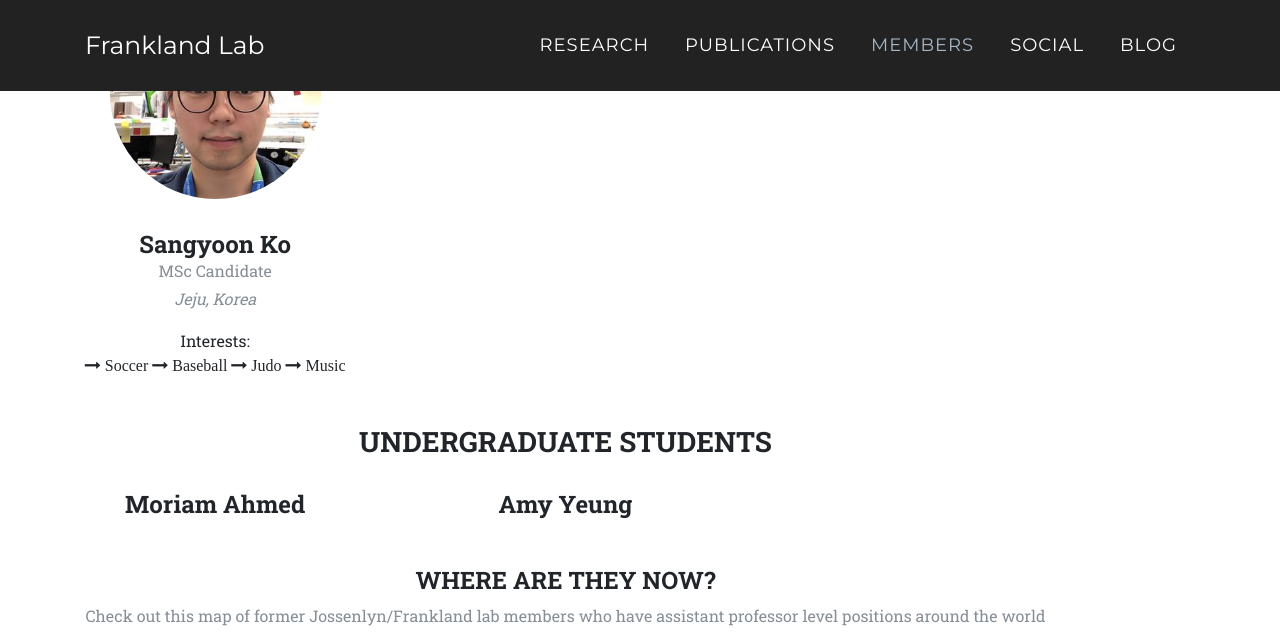
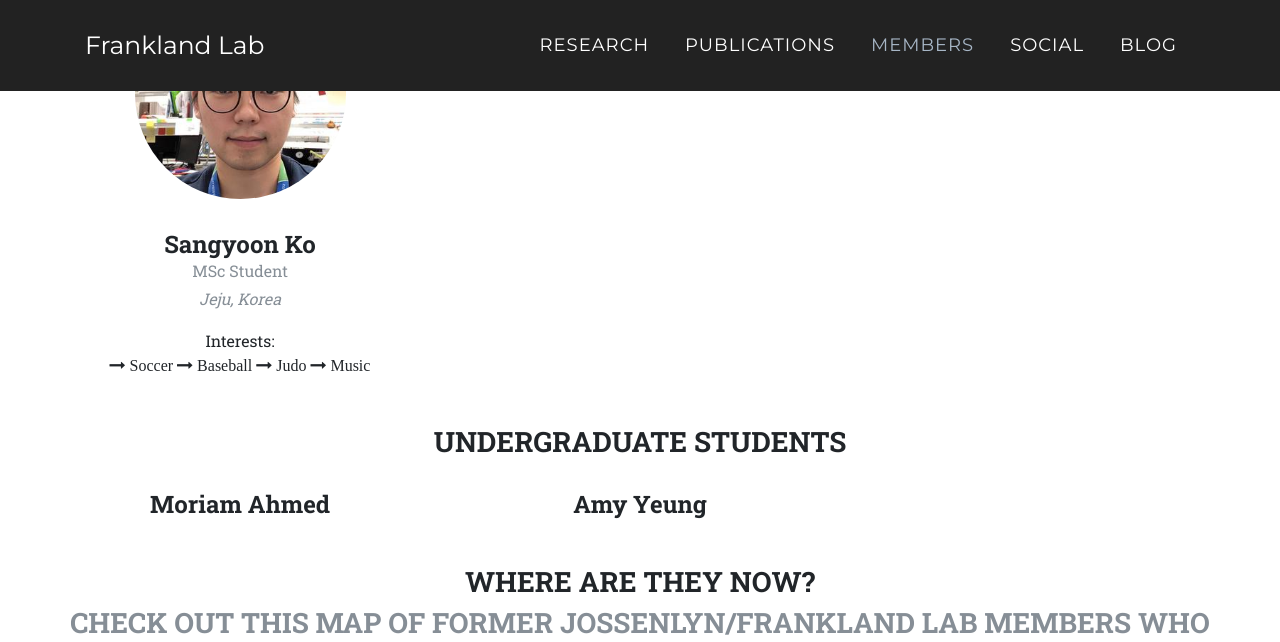
Before and after one commit to jf-lab/jflab, a Jekyll site: the page built from index.html, in a window 1280 px wide and 900 px high, scrolled down 5762 px, cut to the strip 0-642 px from the top of the window. Built offline with Jekyll 4.4.1, drawn with Linux system fonts in a browser that asks for light colours; emoji names are drawn with the system emoji font; some web fonts are replaced.

Commit message:
update status

```diff
--- a/_data/grad_students.yml
+++ b/_data/grad_students.yml
@@ -46,7 +46,7 @@
     - Freebies
 
 - name: Sangyoon Ko
-  position: MSc Candidate
+  position: MSc Student
   img_id: sangyoon.jpg
   contact:
   hometown: Jeju, Korea
--- a/_includes/members.html
+++ b/_includes/members.html
@@ -164,7 +164,7 @@
               {% endif %}
               {% endfor %}
 <!--alumni-->
-            <h4>Where are they now?</h4>
+            <h3>Where are they now?</h>
             <p class="text-muted">Check out this map of former Jossenlyn/Frankland lab members who have assistant professor level positions around the world</p>
             <iframe src="https://www.google.com/maps/d/u/0/embed?mid=1o7laQRnJB9Lz3m6v4yR7NNlQMFauHkg4" width="640" height="480"></iframe>
                 <a href="{{ site.url }}/alumni/"><h4>Click for a list of past members</h4></a>
```
Also changed, not shown: 1 other file.
